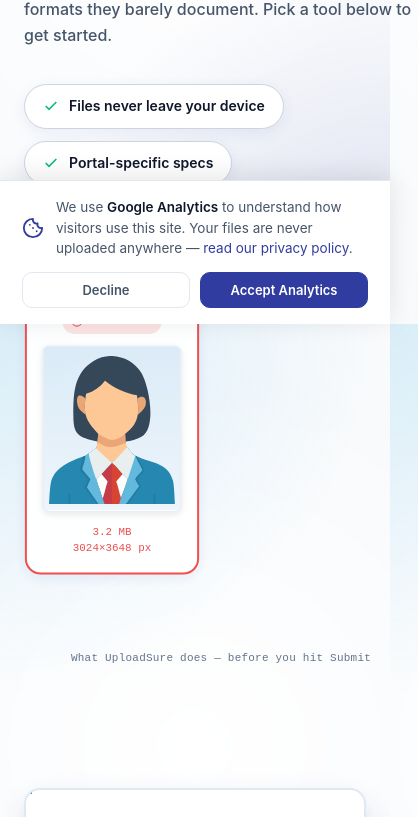
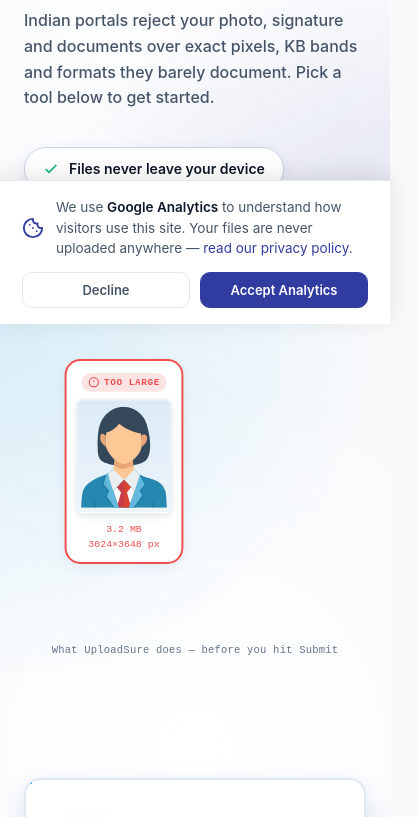
Before and after one commit to abhiwebnode/uploadsure, a plain HTML site: page index.html in a window 390 px wide. Shown: the part 520-1337 px from the top of the page, 418 px wide, since content can reach past the window. Drawn offline with Linux system fonts and the light colour scheme.

Commit message:
home page css update

```diff
--- a/styles.css
+++ b/styles.css
@@ -1176,3 +1176,37 @@
     gap: 24px !important;
   }
 }
+/* ══════════════════════════════════════════════════════
+   HERO ANIMATION — mobile fit
+   Shrinks the demo section so it fits inside small screens
+   with margin to spare, without breaking the layout.
+   Paste at the bottom of styles.css.
+══════════════════════════════════════════════════════ */
+@media (max-width: 680px) {
+  .demo-wrap {
+    max-width: 100%;
+    overflow: hidden;
+    padding: 0 8px;
+  }
+  .demo-stage {
+    gap: 12px;
+    min-height: 220px;
+  }
+  .demo-card { padding: 12px 10px 10px; gap: 8px; }
+  .demo-photo { width: 108px; height: 130px; }
+  .demo-photo-sm { width: 72px; height: 87px; }
+  .demo-label { font-size: 9.5px; padding: 2px 7px; }
+  .demo-meta { font-size: 10px; }
+  .demo-arrow { flex-shrink: 0; }
+  .demo-arrow svg { width: 34px; height: 18px; }
+  .demo-stamp { font-size: 10.5px; padding: 3px 7px; }
+  .demo-spec-pill { font-size: 11px; padding: 5px 12px; }
+  .demo-caption { font-size: 10.5px; padding: 0 12px; text-align: center; }
+}
+
+@media (max-width: 400px) {
+  .demo-photo { width: 96px; height: 116px; }
+  .demo-photo-sm { width: 64px; height: 77px; }
+  .demo-stage { gap: 8px; }
+  .demo-arrow svg { width: 28px; height: 14px; }
+}
```
